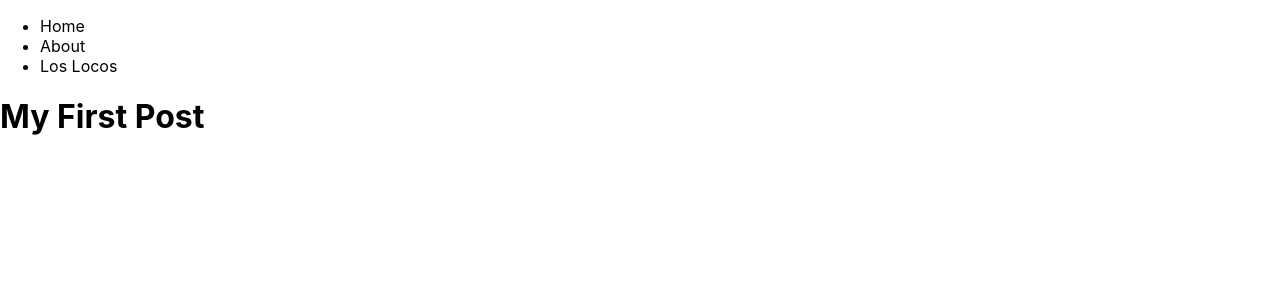
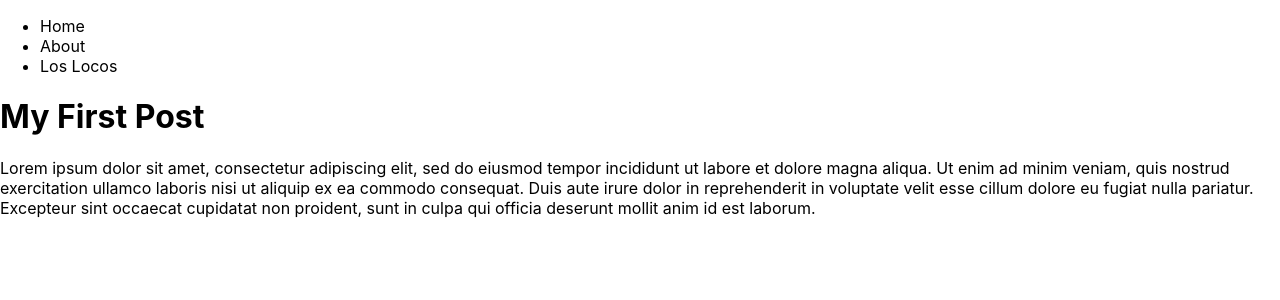
Before and after one commit to Ramong06/next-blog, a Next.js app: page /blog/first in a window 1280 px wide. Shown: the top 300 px of the page. Built offline with nearby package versions, Linux system fonts and the light colour scheme.

Commit message:
finished raw blog site, no styling

```diff
--- a/pages/_app.js
+++ b/pages/_app.js
@@ -7,7 +7,7 @@ function MyApp({ Component, pageProps }) {
       <ul>
         <li><Link href="/"><a>Home</a></Link></li>
         <li><Link href="/about"><a>About</a></Link></li>
-        <li><Link href="https://www.youtube.com/watch?v=Yq2sfbANtak"><a>Los Locos</a></Link></li>
+        <li><a target="_blank" href="https://www.youtube.com/watch?v=Yq2sfbANtak"  rel="noopener noreferrer">Los Locos</a></li>
       </ul>
     </nav>
     <Component {...pageProps} />
--- a/pages/blog/[slug].js
+++ b/pages/blog/[slug].js
@@ -12,6 +12,7 @@ export default function BlogPage({ title, date, content }) {
 
       <main className="">
         <h1 className="">{title}</h1>
+        <div>{content}</div>
       </main>
     </div>
   );
```
